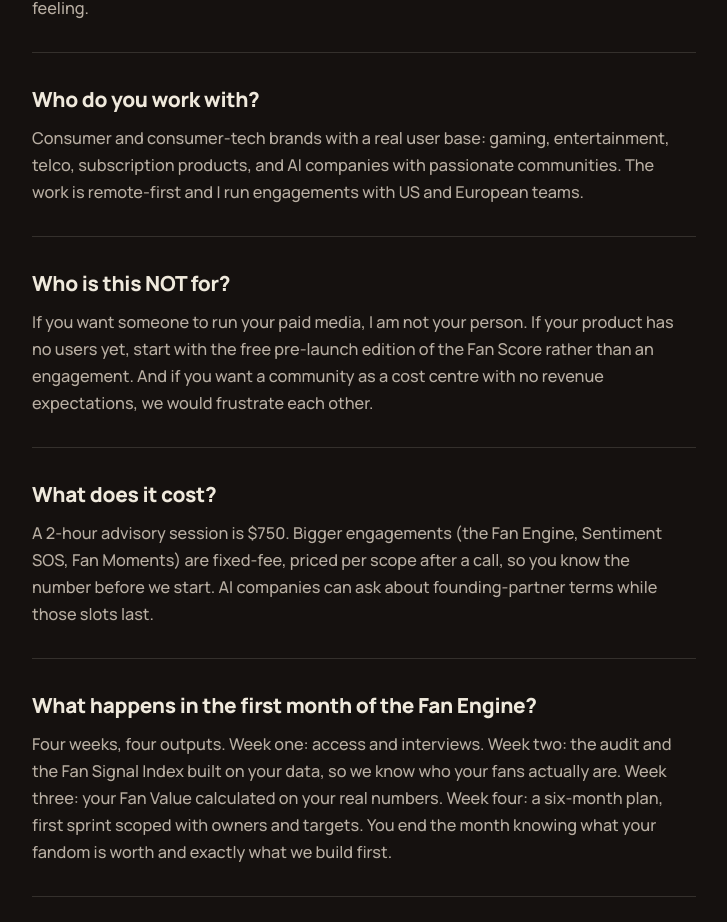
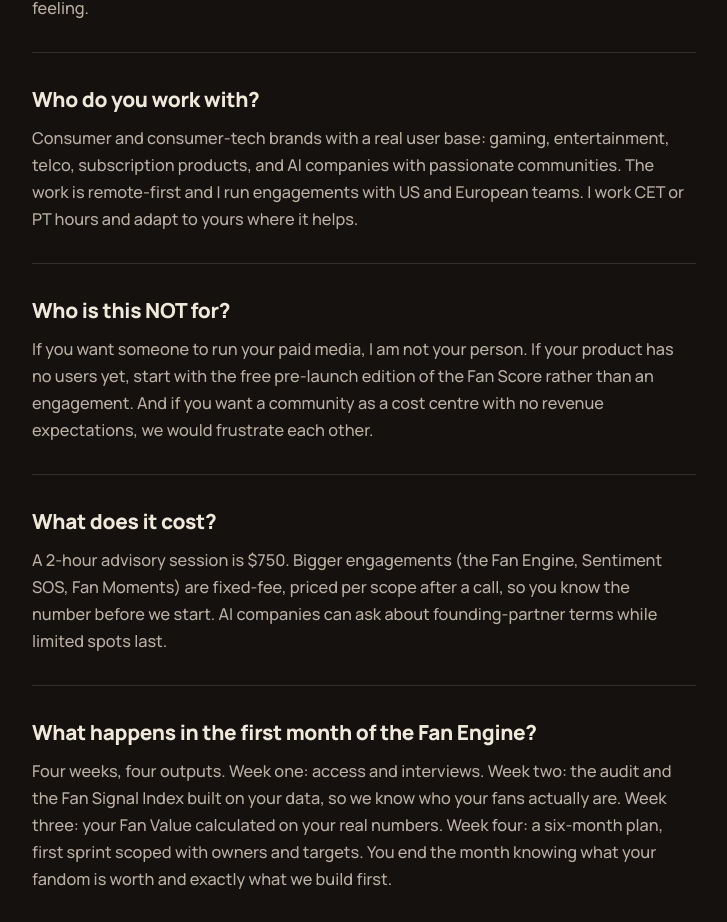
Before and after one commit to lolacolafola/laura-cordrey-site, a React (Vite) app: page /faq in a window 1280 px wide. Shown: the part 860-1782 px from the top of the page, without its empty margins (276-1003 px from the left). Built offline with nearby package versions, Linux system fonts and the light colour scheme; no server answers.

Commit message:
faq: fill in CONFIRM stubs — CET/PT timezone line, "limited spots" for founding-partner
Applies Laura's answers to the two open [CONFIRM] items in the FAQ v1 draft. Verified live at /faq.

```diff
--- a/src/pages/FaqPage.jsx
+++ b/src/pages/FaqPage.jsx
@@ -21,7 +21,7 @@ const FAQS = [
   },
   {
     q: 'Who do you work with?',
-    a: 'Consumer and consumer-tech brands with a real user base: gaming, entertainment, telco, subscription products, and AI companies with passionate communities. The work is remote-first and I run engagements with US and European teams.',
+    a: 'Consumer and consumer-tech brands with a real user base: gaming, entertainment, telco, subscription products, and AI companies with passionate communities. The work is remote-first and I run engagements with US and European teams. I work CET or PT hours and adapt to yours where it helps.',
   },
   {
     q: 'Who is this NOT for?',
@@ -29,7 +29,7 @@ const FAQS = [
   },
   {
     q: 'What does it cost?',
-    a: 'A 2-hour advisory session is $750. Bigger engagements (the Fan Engine, Sentiment SOS, Fan Moments) are fixed-fee, priced per scope after a call, so you know the number before we start. AI companies can ask about founding-partner terms while those slots last.',
+    a: 'A 2-hour advisory session is $750. Bigger engagements (the Fan Engine, Sentiment SOS, Fan Moments) are fixed-fee, priced per scope after a call, so you know the number before we start. AI companies can ask about founding-partner terms while limited spots last.',
   },
   {
     q: 'What happens in the first month of the Fan Engine?',
```
